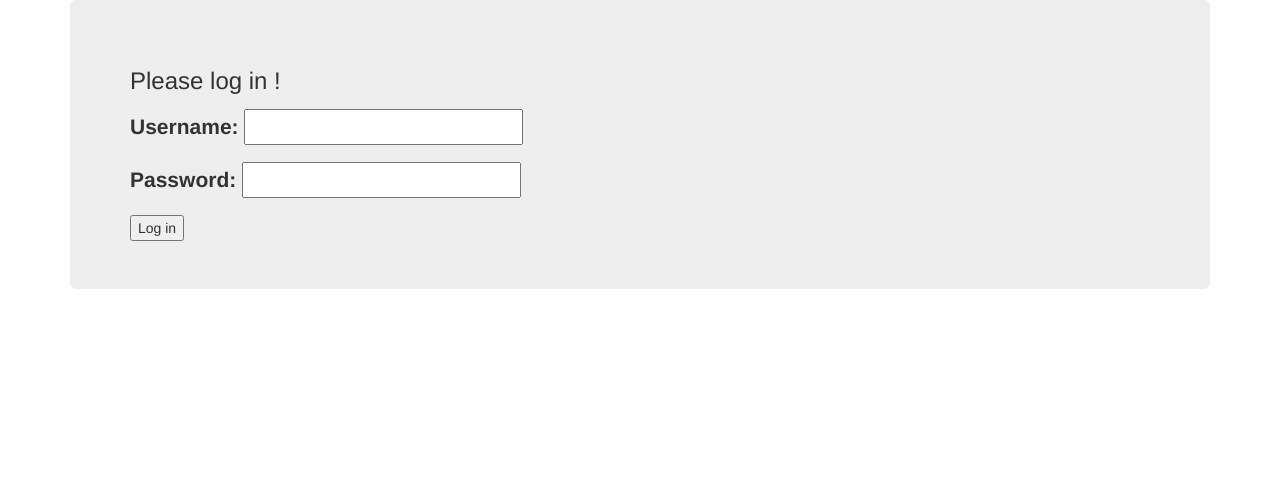
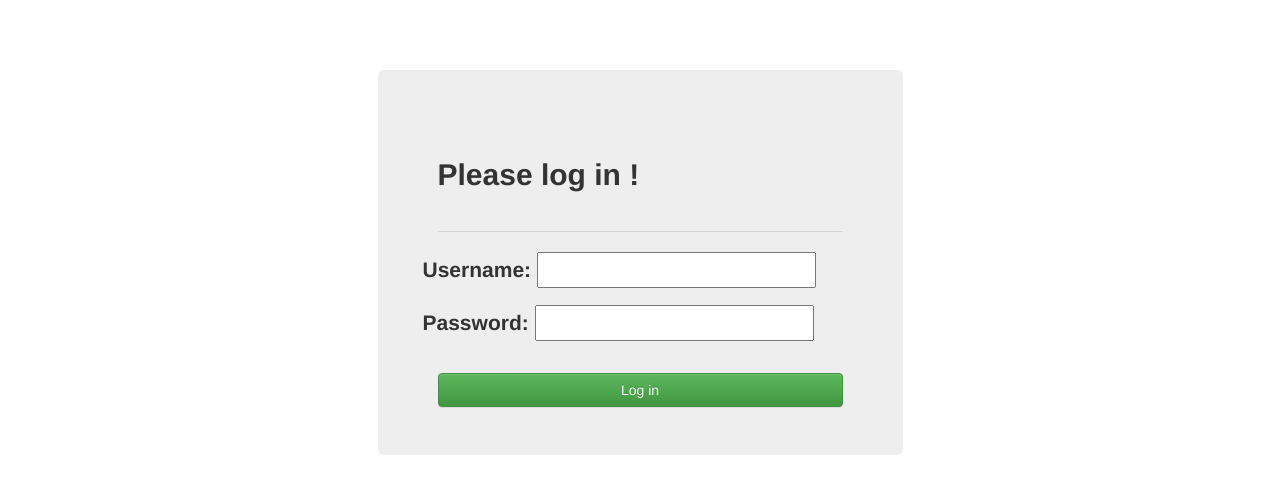
Before and after one commit to awpcourse/MeowBook, a Django app: page /login/ in a window 1280 px wide. Shown: the top 494 px of the page. Run offline with Django 3.2, Linux system fonts and the light colour scheme; parts of the project's set-up code (start-up, migrations or seed data) failed here and were passed over; some libraries are stand-ins or nearby versions.

Commit message:
Desiged login

```diff
--- a/meow/meowbook/templates/login.html
+++ b/meow/meowbook/templates/login.html
@@ -1,12 +1,25 @@
 {% extends 'layout.html' %}
 {% block content %}
+<div class="container-fluid">
+<div class="col-md-6 col-md-offset-3" style="padding-top:7rem;float:none;margin:0 auto;">
     <div class="jumbotron">
-  <h3>Please log in !</h3>
+    <div class="page-header">
+      <h2><b>Please log in !</b></h2>
+        </div>
+        <hr/>
       <p class="error">{{ message }}</p>
       <form method="post">
         {% csrf_token %}
+
+          <div class="form-group">
+              <div class="row">
                     {{ form.as_p }}
-    <button type="submit">Log in</button>
+              </div>
+          </div>
+
+        <button class="btn btn-success btn-block" type="submit">Log in</button>
         </form>
     </div>
+</div>
+</div>
 {% endblock %}
```
Also changed, not shown: meow/static/style.css (added). Lines whose indentation alone changed are shown as unchanged.
